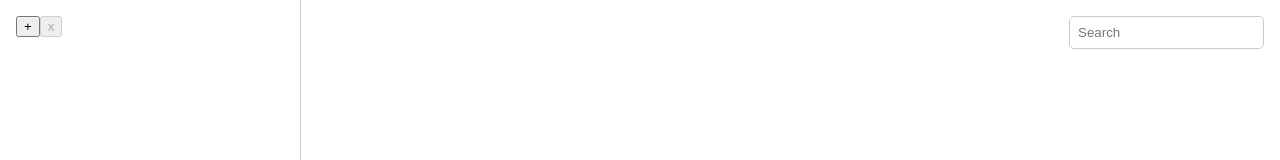
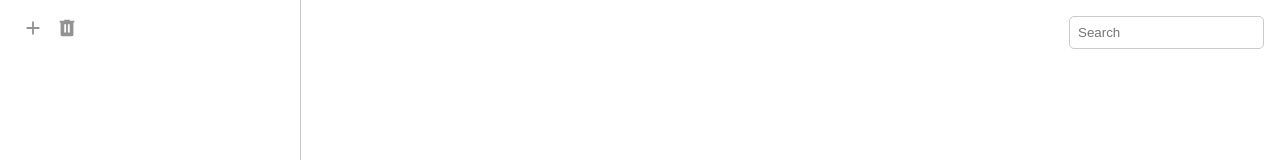
Before and after one commit to aideremir/notes, a Nuxt app: page /1 in a window 1280 px wide. Shown: the top 160 px of the page. Built offline with nearby package versions, Linux system fonts and the light colour scheme.

Commit message:
chore: add icons

```diff
--- a/assets/scss/main.scss
+++ b/assets/scss/main.scss
@@ -23,3 +23,9 @@ body, html {
   border: 1px solid $border-color;
   padding: $gap-small;
 }
+
+.notes-icon-button {
+  border: none;
+  background: none;
+  cursor: pointer;
+}
--- a/components/NotesDetailsTop.vue
+++ b/components/NotesDetailsTop.vue
@@ -3,8 +3,12 @@
     <div class="notes-details-top__menu">
       <input class="notes-input notes-details-top__search" type="search" placeholder="Search" @input="searchHandler" />
       <div v-if="currentNote">
-        <button v-if="props.isEdit" @click="toggleEditHandler">M↓</button>
-        <button v-else @click="toggleEditHandler">edit</button>
+        <button v-if="props.isEdit" class="notes-icon-button" @click="toggleEditHandler">
+          <Icon name="material-symbols:markdown" size="22" color="#929292" />
+        </button>
+        <button v-else class="notes-icon-button" @click="toggleEditHandler">
+          <Icon name="material-symbols:edit-square-outline" size="22" color="#929292" />
+        </button>
       </div>
     </div>
     <div class="notes-details-top__title">
--- a/components/NotesMenu.vue
+++ b/components/NotesMenu.vue
@@ -1,7 +1,11 @@
 <template>
   <div class="notes-menu">
-    <button @click="addHandler">+</button>
-    <button :disabled="!props.canDelete" @click="deleteHandler">x</button>
+    <button class="notes-icon-button" @click="addHandler">
+      <Icon name="material-symbols:add" size="22" color="#929292" />
+    </button>
+    <button class="notes-icon-button" :disabled="!props.canDelete" @click="deleteHandler">
+      <Icon name="material-symbols:delete" size="22" color="#929292" />
+    </button>
   </div>
 </template>
 
--- a/composables/useNotesStorage.ts
+++ b/composables/useNotesStorage.ts
@@ -110,7 +110,6 @@ export const useNotesStorage = () => {
     return new Promise((resolve, reject) => {
       const transaction = db.transaction(DB_STORE_NAME, 'readwrite');
       const store = transaction.objectStore(DB_STORE_NAME);
-      console.log('Update', data);
       const request = store.put(data);
 
       request.onsuccess = () => {
--- a/nuxt.config.ts
+++ b/nuxt.config.ts
@@ -15,4 +15,5 @@ export default defineNuxtConfig({
       },
     },
   },
+  modules: ['nuxt-icon'],
 });
--- a/package.json
+++ b/package.json
@@ -22,6 +22,7 @@
     "eslint-config-prettier": "^9.0.0",
     "eslint-plugin-prettier": "^5.0.1",
     "nuxt": "^3.7.4",
+    "nuxt-icon": "^0.5.0",
     "prettier": "^3.0.3",
     "sass": "^1.69.2",
     "typescript": "^5.2.2",
```
Also changed, not shown: 1 other file (tests, documents, lock files or other folders).
